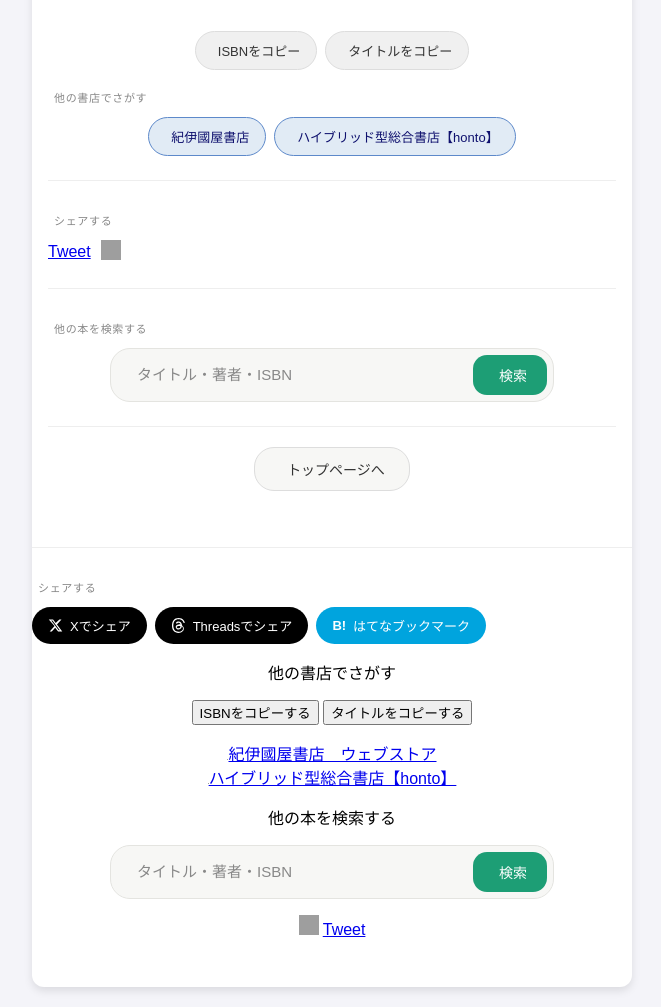
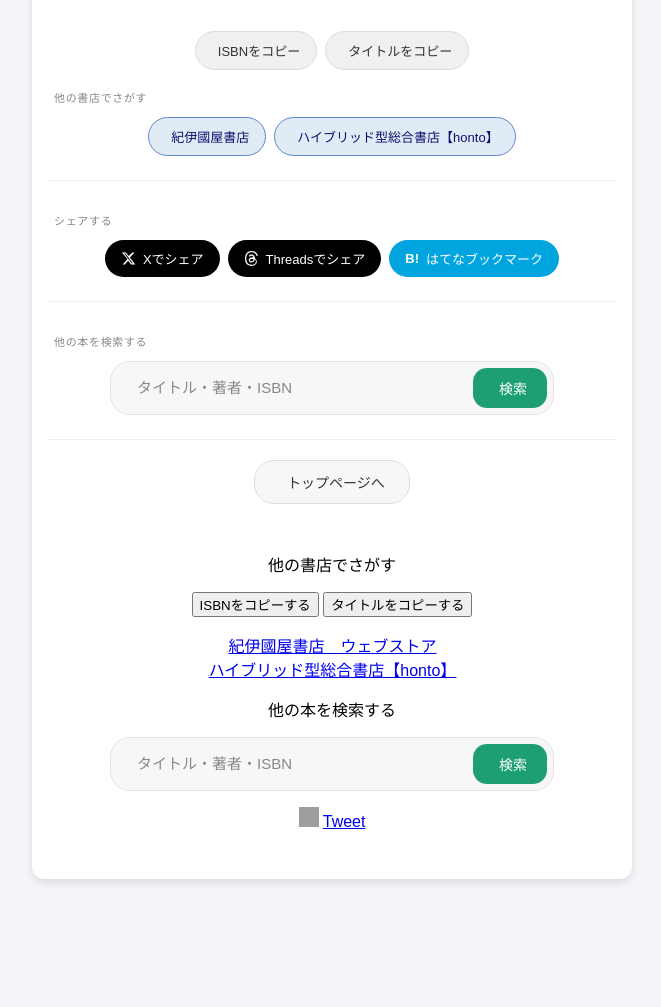
Before and after one commit to hirune-hash/book365-test, a Flask app: page /search2 in a window 1280 px wide. Shown: the part 1217-2224 px from the top of the page, without its empty margins (308-969 px from the left). After the commit the page ends 2100 px from the top, so only its background shows below. Run offline with Flask 3, Linux system fonts and the light colour scheme; grey boxes marked "Sample" are stand-in pictures; a database or web service that is not in the repository returns one stand-in record (values such as "Sample title"); data that the repository does not hold is empty; some libraries are stand-ins or nearby versions; grey boxes are pictures that could not be loaded.

Commit message:
serch2シェアボタン

```diff
--- a/templates/search2.html
+++ b/templates/search2.html
@@ -595,43 +595,6 @@
                 </div>
 
                 <!-- シェア -->
-                <div class="footer-section">
-                    <p class="footer-section-title"><i class="fa-solid fa-share-nodes"></i> シェアする</p>
-                    <div class="footer-share-row">
-                        <a href="https://twitter.com/share?ref_src=twsrc%5Etfw" class="twitter-share-button" data-size="large" data-text="BOOK365" data-hashtags="読書" data-show-count="false">Tweet</a>
-                        <script async src="https://platform.twitter.com/widgets.js" charset="utf-8"></script>
-                        <a href="https://b.hatena.ne.jp/entry/s/page98.shop/" class="hatena-bookmark-button" data-hatena-bookmark-layout="basic-label-counter" data-hatena-bookmark-lang="ja" data-hatena-bookmark-height="25" title="このエントリーをはてなブックマークに追加"><img src="https://b.st-hatena.com/images/v4/public/entry-button/button-only@2x.png" alt="このエントリーをはてなブックマークに追加" width="20" height="20" style="border: none;" /></a>
-                        <script type="text/javascript" src="https://b.st-hatena.com/js/bookmark_button.js" charset="utf-8" async="async"></script>
-                        <div class="line-it-button" data-lang="ja" data-type="share-a" data-env="REAL" data-url="https://book365.onrender.com/" data-color="default" data-size="large" data-count="true" data-ver="3" style="display: none;"></div>
-                        <script src="https://www.line-website.com/social-plugins/js/thirdparty/loader.min.js" async="async" defer="defer"></script>
-                    </div>
-                </div>
-
-                <!-- 他の本を検索 -->
-                <div class="footer-section">
-                    <p class="footer-section-title"><i class="fa-solid fa-magnifying-glass"></i> 他の本を検索する</p>
-                    <form action="/search" method="GET">
-                        <div class="search-box">
-                            <i class="fa-solid fa-magnifying-glass"></i>
-                            <input type="text" name="query" placeholder="タイトル・著者・ISBN" autocomplete="off" />
-                            <button class="search-btn" type="submit">
-                                <i class="fa-solid fa-arrow-right"></i> 検索
-                            </button>
-                        </div>
-                    </form>
-                </div>
-
-                <!-- トップへ戻るリンク -->
-                <div class="footer-back">
-                    <a href="{{ url_for('index') }}" class="footer-back-btn">
-                        <i class="fa-solid fa-house"></i> トップページへ
-                    </a>
-                </div>
-
-</div>
-
-
-
 <!-- シェアセクション（footer-sectionの中に差し替え） -->
 <div class="footer-section">
     <p class="footer-section-title"><i class="fa-solid fa-share-nodes"></i> シェアする</p>
@@ -689,12 +652,40 @@
     })();
 </script>
 
+                <!-- 他の本を検索 -->
+                <div class="footer-section">
+                    <p class="footer-section-title"><i class="fa-solid fa-magnifying-glass"></i> 他の本を検索する</p>
+                    <form action="/search" method="GET">
+                        <div class="search-box">
+                            <i class="fa-solid fa-magnifying-glass"></i>
+                            <input type="text" name="query" placeholder="タイトル・著者・ISBN" autocomplete="off" />
+                            <button class="search-btn" type="submit">
+                                <i class="fa-solid fa-arrow-right"></i> 検索
+                            </button>
+                        </div>
+                    </form>
+                </div>
+
+                <!-- トップへ戻るリンク -->
+                <div class="footer-back">
+                    <a href="{{ url_for('index') }}" class="footer-back-btn">
+                        <i class="fa-solid fa-house"></i> トップページへ
+                    </a>
+                </div>
+
+</div>
+
+
+
+
+
 <!-- ↓styleブロックに追加するCSS -->
 <style>
 .share-buttons {
     display: flex;
     flex-wrap: wrap;
     gap: 8px;
+    justify-content: center;
 }
 .share-btn {
     display: inline-flex;
```
